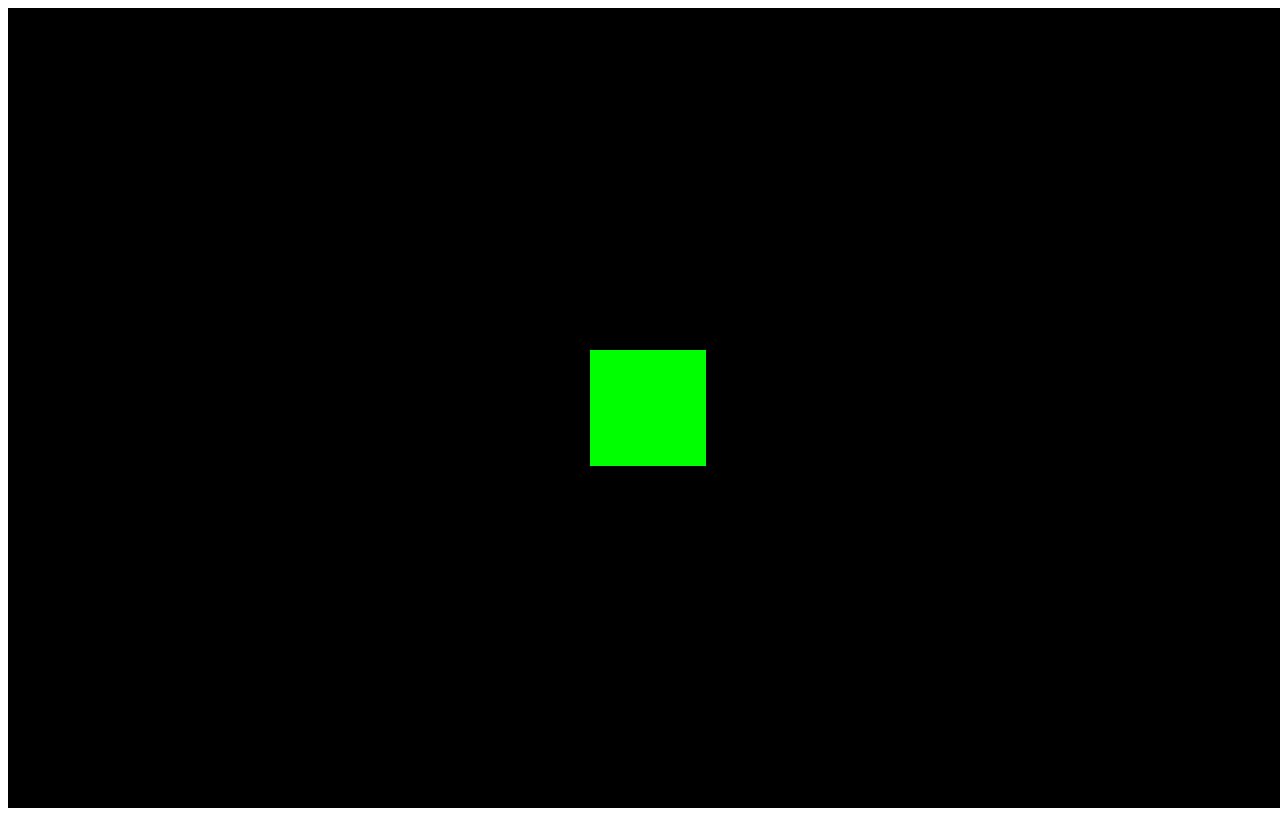
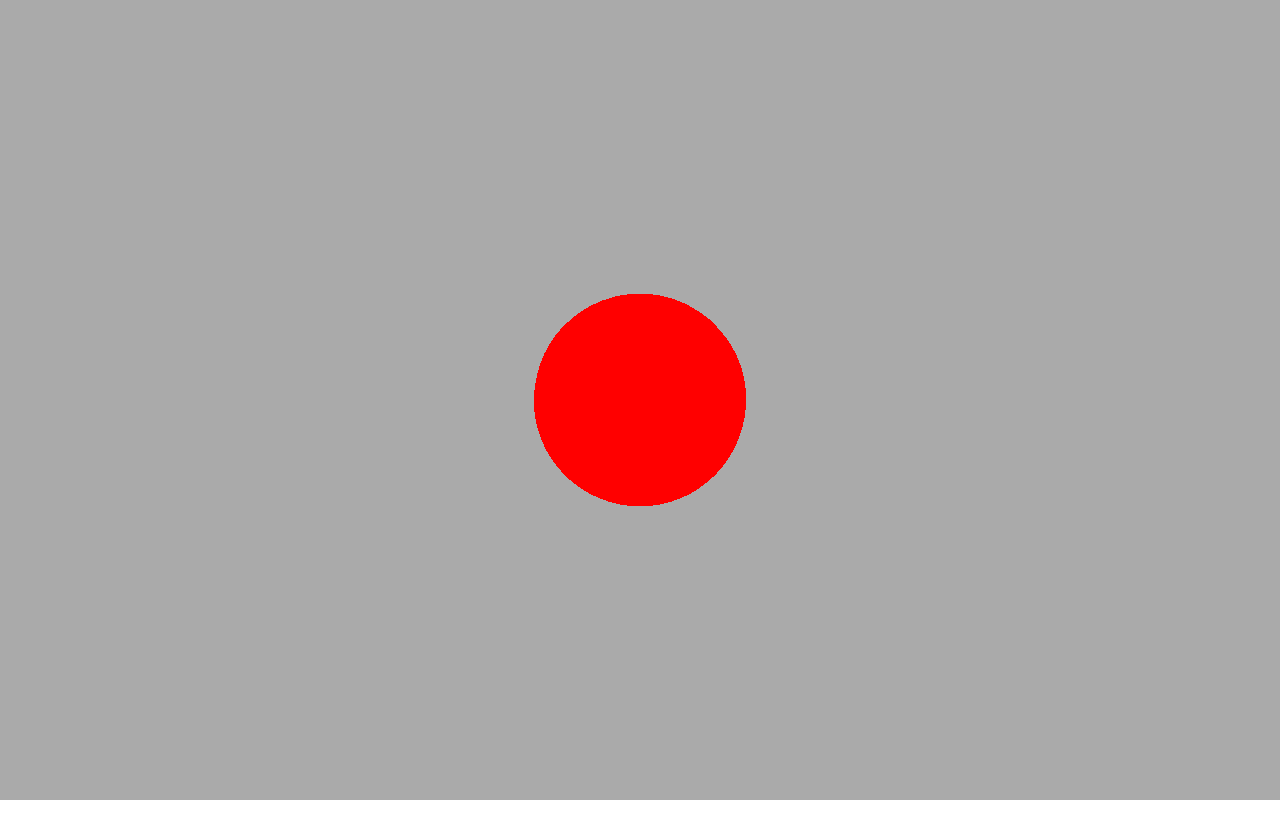
Before and after one commit to goosewave/goosewave.github.io, a plain HTML site: page index.html in a window 1280 px wide. Drawn offline with nearby package versions, Linux system fonts and the light colour scheme.

Commit message:
three.js sphere?

```diff
--- a/index.html
+++ b/index.html
@@ -4,34 +4,51 @@
     <meta charset="UTF-8">
     <meta name="viewport" content="width=device-width, initial-scale=1.0">
     <title>My Three.js Project</title>
+    <style>
+        body { margin: 0; }
+        canvas { display: block; }
+    </style>
 </head>
 <body>
 <script type="module">
-    import * as THREE from './js/three.module.min.js';
+    import * as THREE from './js/three.module.min.js';  // Adjust the path as necessary
 
-    let scene, camera, renderer;
+    let scene, camera, renderer, sphere;
+
     init();
     animate();
 
     function init() {
+        // Create the scene
         scene = new THREE.Scene();
-        camera = new THREE.PerspectiveCamera(75, window.innerWidth / window.innerHeight, 0.1, 1000);
+        scene.background = new THREE.Color(0xaaaaaa);  // Grey background
+
+        // Create and position the camera
+        camera = new THREE.PerspectiveCamera(75, window.innerWidth / window.innerHeight, 0.1, 50);
         camera.position.z = 5;
 
+        // Create the renderer
         renderer = new THREE.WebGLRenderer();
         renderer.setSize(window.innerWidth, window.innerHeight);
         document.body.appendChild(renderer.domElement);
 
-        let geometry = new THREE.BoxGeometry();
-        let material = new THREE.MeshBasicMaterial({ color: 0x00ff00 });
-        let cube = new THREE.Mesh(geometry, material);
-        scene.add(cube);
+        // Create a sphere geometry and material
+        const geometry = new THREE.SphereGeometry(1, 32, 32);  // radius, widthSegments, heightSegments
+        const material = new THREE.MeshBasicMaterial({ color: 0xff0000 });  // Red color
+        sphere = new THREE.Mesh(geometry, material);
+        scene.add(sphere);
 
+        // Resize the renderer on window resize
         window.addEventListener('resize', onWindowResize, false);
     }
 
     function animate() {
         requestAnimationFrame(animate);
+
+        // Rotate the sphere
+        sphere.rotation.x += 0.01;
+        sphere.rotation.y += 0.01;
+
         renderer.render(scene, camera);
     }
 
```
